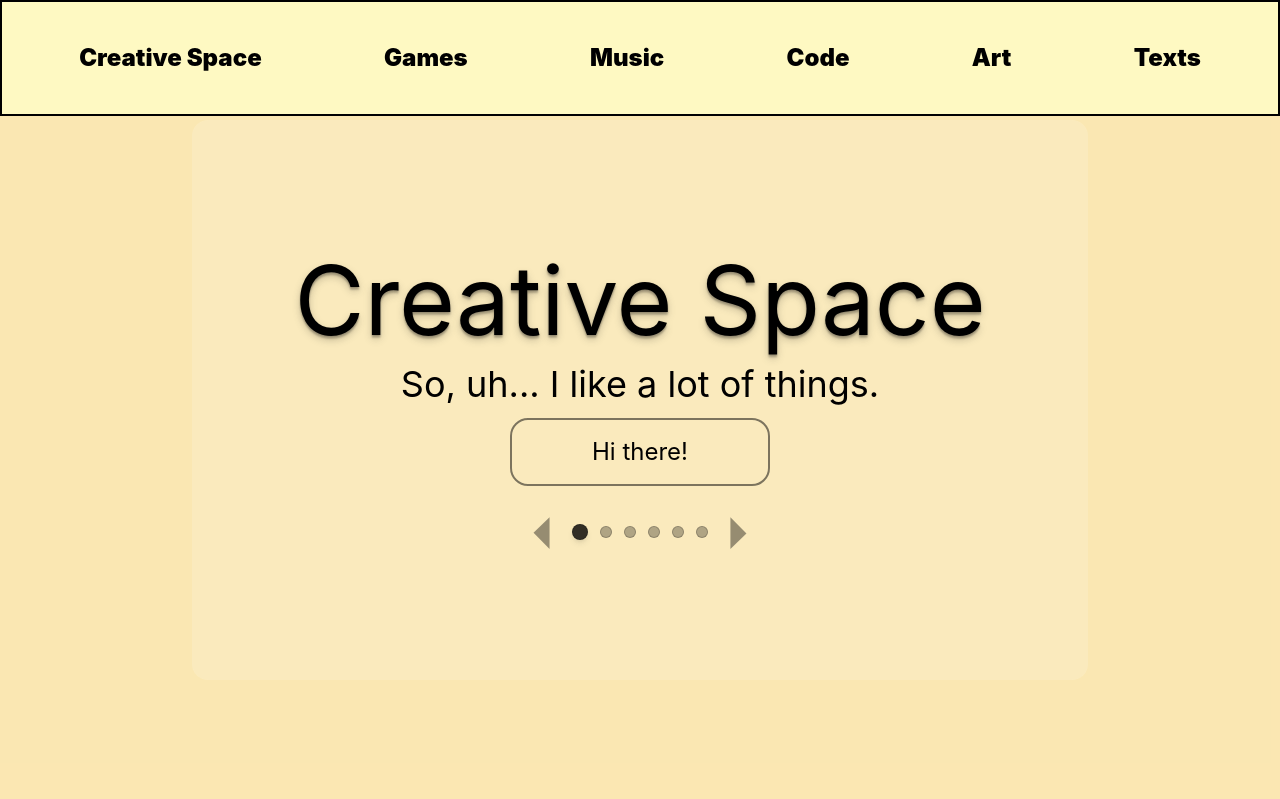
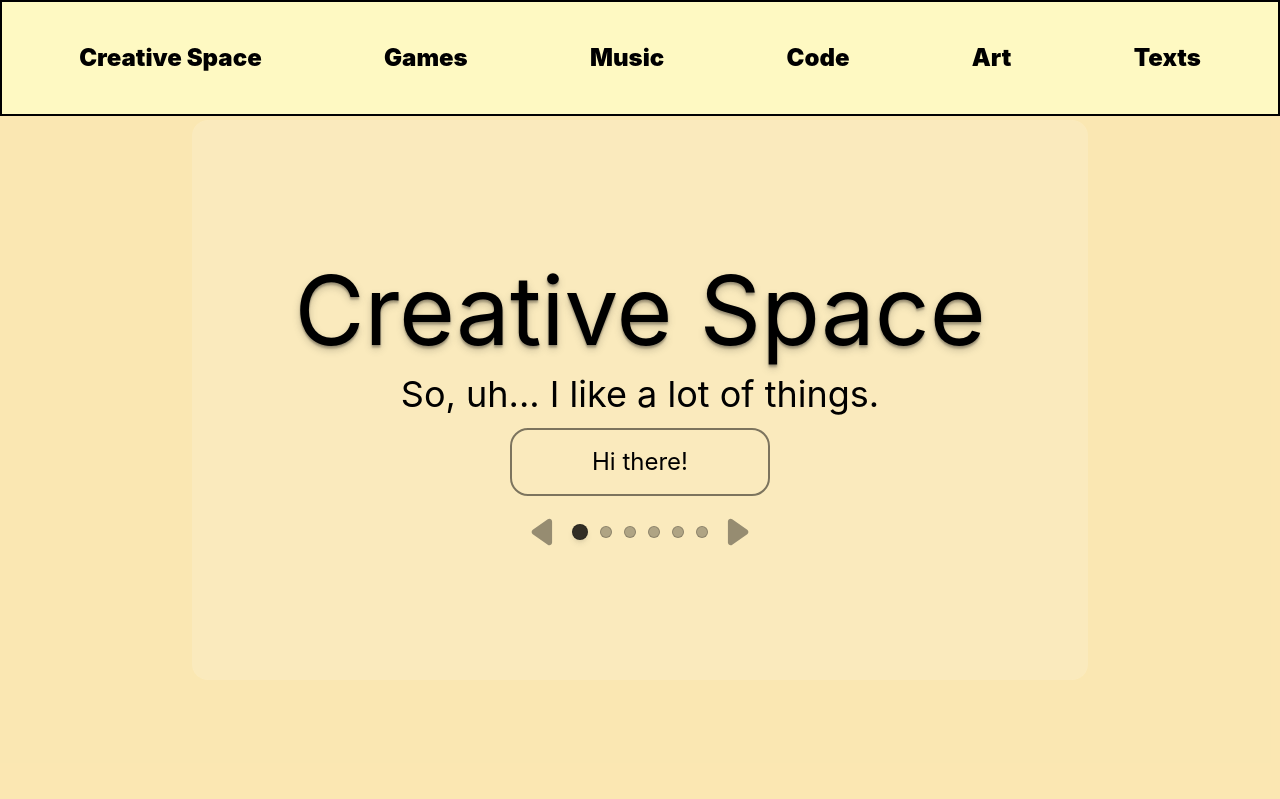
Before and after one commit to kyrylo-om/kyrylo-om.github.io, an Astro site: page / in a window 1280 px wide. Shown: the top 799 px of the page. Built offline with nearby package versions, Linux system fonts and the light colour scheme; Astro itself is replaced by a stand-in of ours.

Commit message:
Add svg arrows

```diff
--- a/src/components/Hero.astro
+++ b/src/components/Hero.astro
@@ -86,8 +86,12 @@ const bg = await getImage({ src: bgsrc });
 				<slot name="button" />
 			</div>
 			<div class="flex items-center justify-center gap-3" transition:animate="none">
-				<div id="btn-left" class="rounded-2xl p-2 flex items-center cursor-pointer hover:bg-white/20">
-					<p class="text-3xl sm:text-5xl text-black/40">🞀</p>
+				<div id="btn-left" class="p-1 flex items-center cursor-pointer">
+					<p class="text-2xl sm:text-4xl text-black/40 hover:text-black/60">
+						<svg viewBox="0 0 24 24" class="size-[1em]" fill="currentColor" aria-hidden="true">
+							<path d="M18.5 3.5c1.2-.9 2.9 0 2.9 1.5v14c0 1.5-1.7 2.4-2.9 1.5l-10-7c-1-.7-1-2.3 0-3l10-7Z" />
+						</svg>
+					</p>
 				</div>
 				{Object.entries(pages).map(([dotCategory, { path }]) => {
 					const isCurrent = path === Astro.url.pathname;
@@ -98,7 +102,7 @@ const bg = await getImage({ src: bgsrc });
 							class:list={[
 								"category-dot",
 								"rounded-full border border-black/20 transition-all duration-200 hover:scale-110 hover:bg-black/40 focus:outline-none focus:ring-2 focus:ring-black/30",
-								isCurrent ? "w-4 h-4 bg-black/80 shadow-md" : "w-3 h-3 bg-black/30",
+								isCurrent ? "size-3 sm:size-4 bg-black/80 shadow-md" : "size-2 sm:size-3 bg-black/30",
 							]}
 							data-path={path}
 							aria-label={`Go to ${dotCategory === "default" ? "home" : dotCategory} page`}
@@ -106,8 +110,12 @@ const bg = await getImage({ src: bgsrc });
 						/>
 					);
 				})}
-				<div id="btn-right" class="rounded-2xl p-2 flex items-center cursor-pointer hover:bg-white/20">
-					<p class="text-3xl sm:text-5xl text-black/40">🞂</p>
+				<div id="btn-right" class="rounded-2xl p-1 flex items-center cursor-pointer">
+					<p class="text-2xl sm:text-4xl text-black/40 hover:text-black/60">
+						<svg viewBox="0 0 24 24" class="size-[1em]" fill="currentColor" aria-hidden="true">
+							<path d="M5.5 3.5c-1.2-.9-2.9 0-2.9 1.5v14c0 1.5 1.7 2.4 2.9 1.5l10-7c1-.7 1-2.3 0-3l-10-7Z" />
+						</svg>
+					</p>
 				</div>
 			</div>
 		</div>
--- a/src/components/MusicCard.astro
+++ b/src/components/MusicCard.astro
@@ -63,6 +63,7 @@ const audioSrc = data.audio;
 		return `${minutes}:${remainingSeconds.toString().padStart(2, "0")}`;
 	};
 
+    document.addEventListener("astro:page-load", () => {
         document
             .querySelectorAll<HTMLElement>(".audio-player")
             .forEach((container) => {
@@ -114,4 +115,5 @@ const audioSrc = data.audio;
                         timeDisplay.textContent = `${formatTime(currentTime)} / ${formatTime(duration)}`;
                 });
             });
+        })
 </script>
```
Lines whose indentation alone changed are shown as unchanged.
